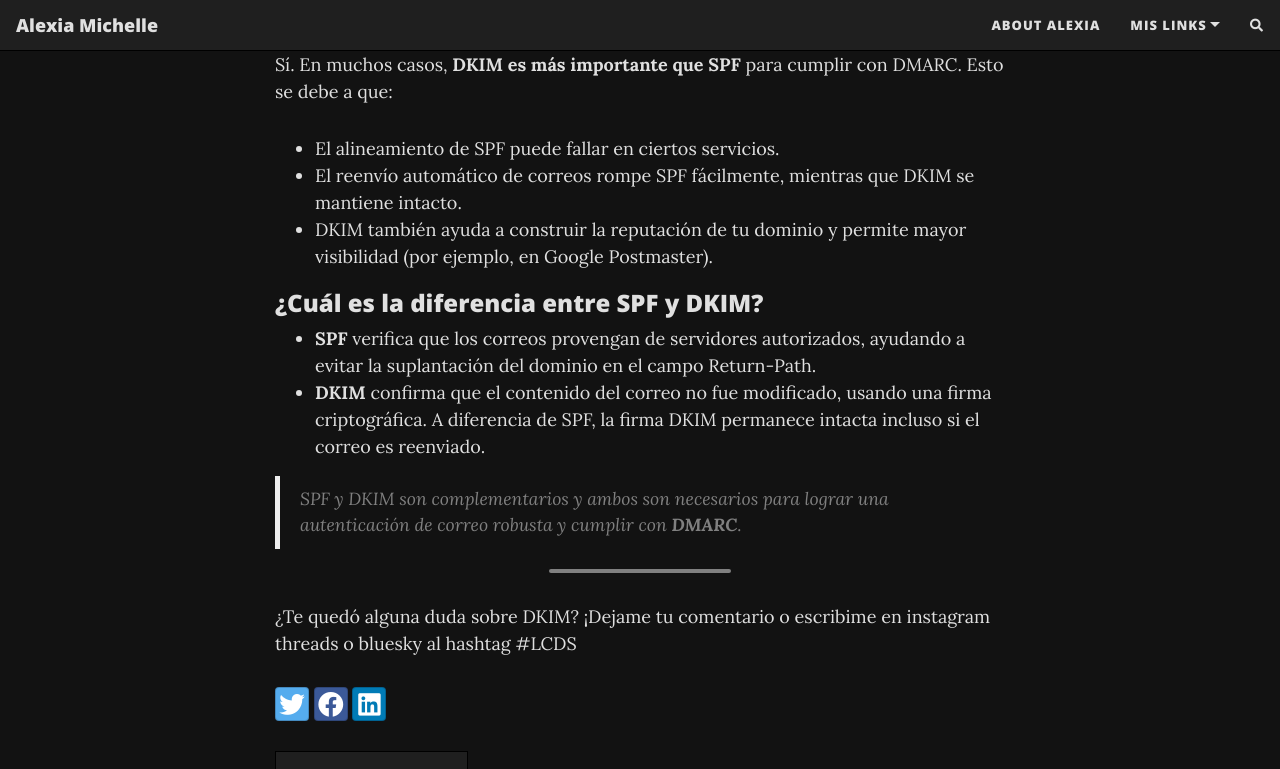
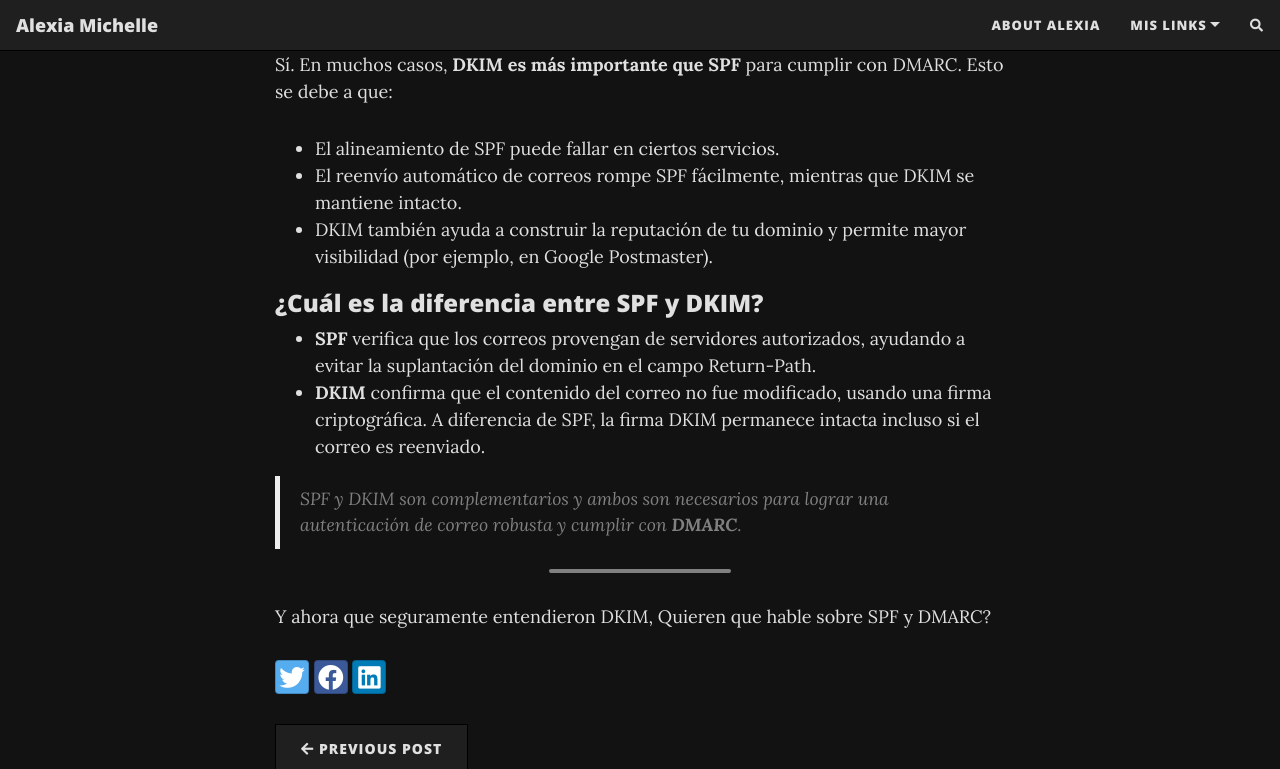
Before and after one commit to lachicadesistemas/lachicadesistemas.github.io, a Jekyll site: the page built from _posts/2025-04-24-que-es-dkim.md, in a window 1280 px wide and 900 px high, scrolled down 3743 px, cut to the strip 0-769 px from the top of the window. Built offline with Jekyll 4.4.1, drawn with Linux system fonts in a browser that asks for light colours; nearby versions of some CDN libraries; comment, search, counter and statistics services are not loaded; some of the changed text lies outside the part shown.

Commit message:
/usr/local/bin/commit

```diff
--- a/_posts/2025-04-24-que-es-dkim.md
+++ b/_posts/2025-04-24-que-es-dkim.md
@@ -1,7 +1,7 @@
 ---
 layout: post
 title: ¿Qué es DKIM y por qué es tan importante para la salud del correo electrónico?
-subtitle: Tu correo corporativo necesita DKIM
+subtitle: DKIM Explicado facil
 date: 2025-04-24
 share-img: /assets/img/dkim-share.png
 categories: [seguridad, tls, browsers, dns, email, correo, privacidad, web, ciberseguridad]
@@ -107,4 +107,4 @@
 
 ---
 
-¿Te quedó alguna duda sobre DKIM? ¡Dejame tu comentario o escribime en instagram threads o bluesky al hashtag #LCDS
+Y ahora que seguramente entendieron DKIM, Quieren que hable sobre SPF y DMARC?
```
